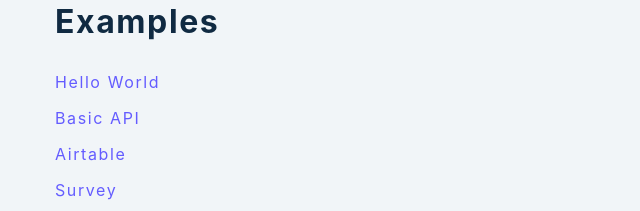
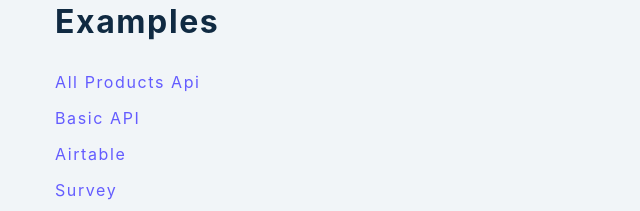
Before and after one commit to JosefFryk/store-api, a website: page index.html in a window 1280 px wide. Shown: the part 250-461 px from the top of the page, 0-640 px from the left. Drawn offline with Linux system fonts and the light colour scheme.

Commit message:
edit variables

```diff
--- a/index.html
+++ b/index.html
@@ -20,7 +20,7 @@
       <h3 class="title">Examples</h3>
       <ul>
         <li>
-          <a href="./examples/1-hello/index.html">hello world</a>
+          <a href="./examples/1-hello/index.html">All products api</a>
         </li>
         <li>
           <a href="./examples/2-basic-api/index.html">basic API</a>
```
